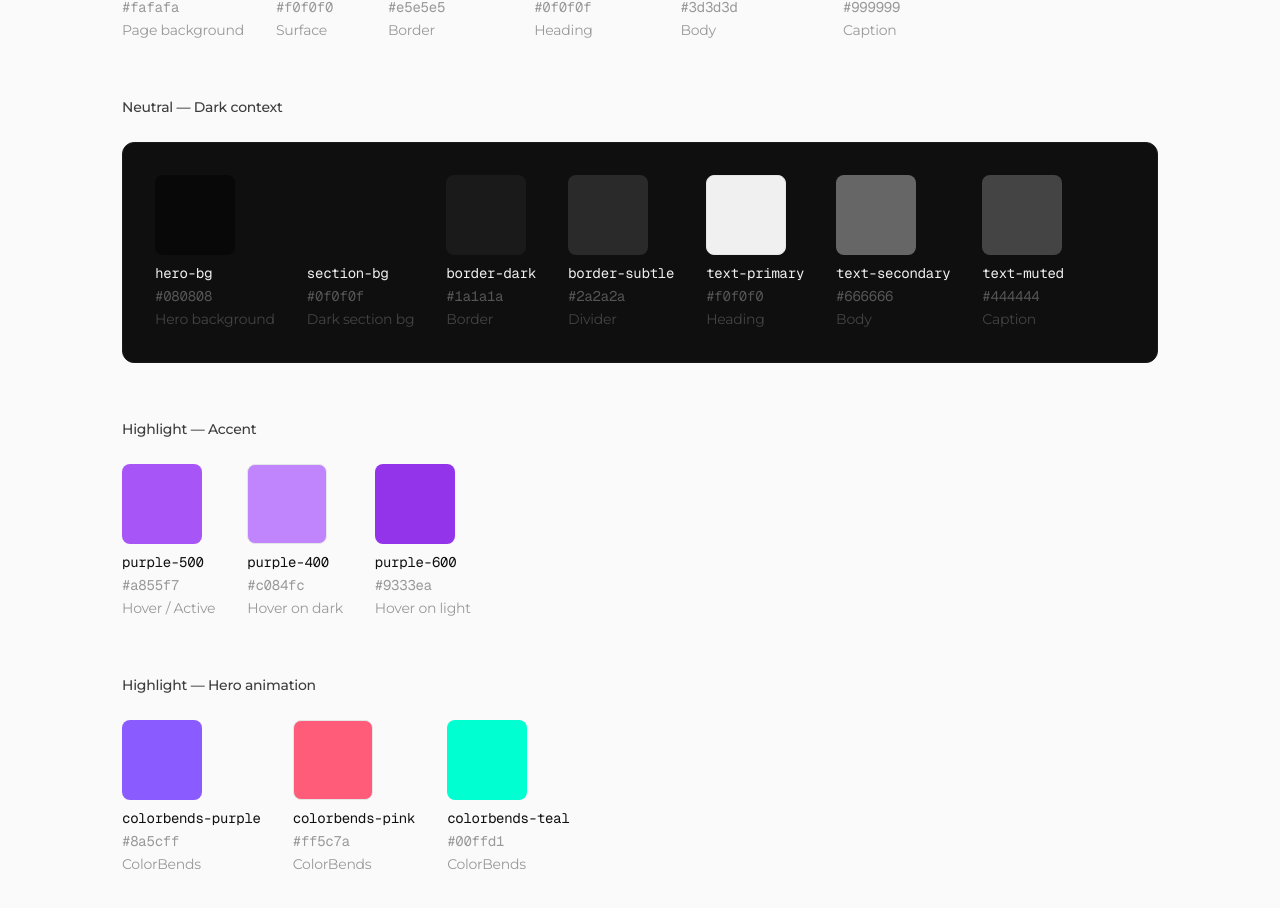
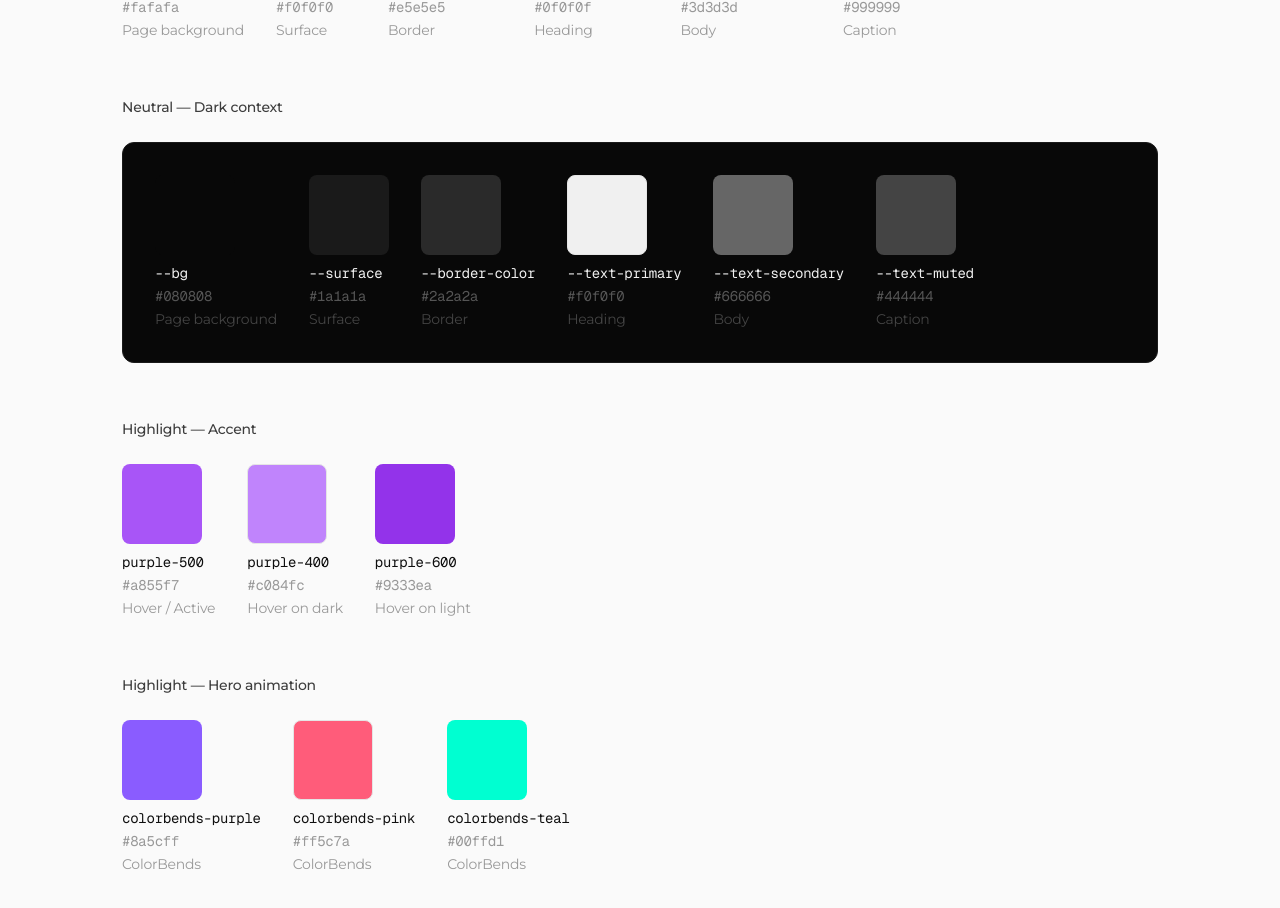
Before and after one commit to srdesalmado/portfolio-website, a Next.js app: page /styleguide in a window 1280 px wide. Shown: the part 1653-2561 px from the top of the page. Built offline with nearby package versions, Linux system fonts and the light colour scheme.

Commit message:
fix: mirror light/dark color token names in styleguide

```diff
--- a/app/styleguide/page.tsx
+++ b/app/styleguide/page.tsx
@@ -298,19 +298,18 @@ export default function StyleguidePage() {
             <ColorChip hex="#999999" name="--text-muted" usage="Caption" />
           </div>
 
-          {/* Neutral — Dark — dark panel */}
+          {/* Neutral — Dark */}
           <SubLabel>Neutral — Dark context</SubLabel>
           <div
             className="flex flex-wrap gap-8 p-8 mb-14"
-            style={{ backgroundColor: "#0f0f0f", borderRadius: 12, border: "1px solid #1a1a1a" }}
+            style={{ backgroundColor: "#080808", borderRadius: 12, border: "1px solid #1a1a1a" }}
           >
-            <ColorChip hex="#080808" name="hero-bg" usage="Hero background" dark />
-            <ColorChip hex="#0f0f0f" name="section-bg" usage="Dark section bg" dark />
-            <ColorChip hex="#1a1a1a" name="border-dark" usage="Border" dark />
-            <ColorChip hex="#2a2a2a" name="border-subtle" usage="Divider" dark />
-            <ColorChip hex="#f0f0f0" name="text-primary" usage="Heading" dark />
-            <ColorChip hex="#666666" name="text-secondary" usage="Body" dark />
-            <ColorChip hex="#444444" name="text-muted" usage="Caption" dark />
+            <ColorChip hex="#080808" name="--bg" usage="Page background" dark />
+            <ColorChip hex="#1a1a1a" name="--surface" usage="Surface" dark />
+            <ColorChip hex="#2a2a2a" name="--border-color" usage="Border" dark />
+            <ColorChip hex="#f0f0f0" name="--text-primary" usage="Heading" dark />
+            <ColorChip hex="#666666" name="--text-secondary" usage="Body" dark />
+            <ColorChip hex="#444444" name="--text-muted" usage="Caption" dark />
           </div>
 
           {/* Highlight */}
```
